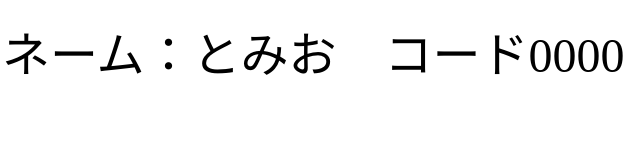
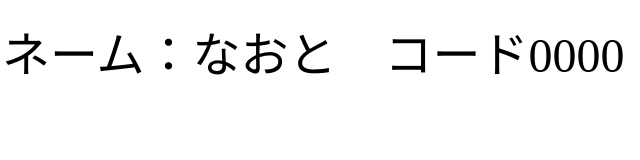
Before and after one commit to HEYANONAKAKOBO2/Test, a plain HTML site: page index.html in a window 1280 px wide. Shown: the full height of the page, 150-790 px from the left. Drawn offline with Linux system fonts and the light colour scheme.

Commit message:
Update index.html

```diff
--- a/index.html
+++ b/index.html
@@ -6,6 +6,6 @@
   <title>000</title>
 </head>
 <body>
-  <p><font size="7">ニックネーム：とみお　コード0000</font></p>
+  <p><font size="7">ニックネーム：なおと　コード0000</font></p>
 </body>
 </html>
```
